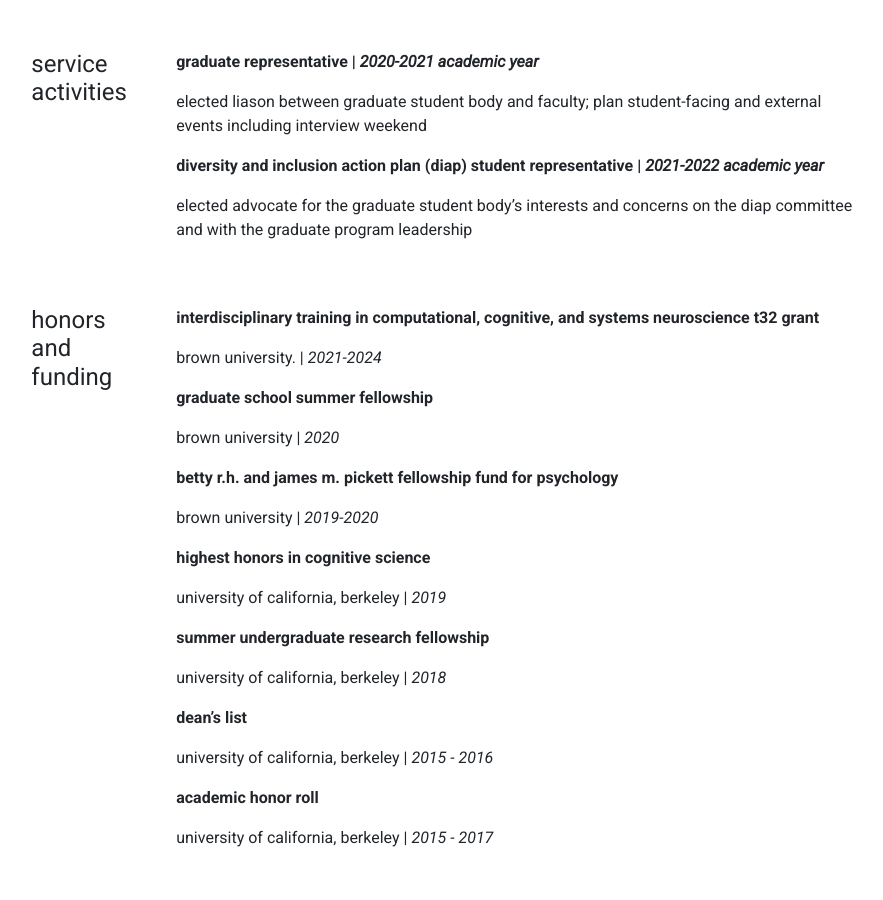
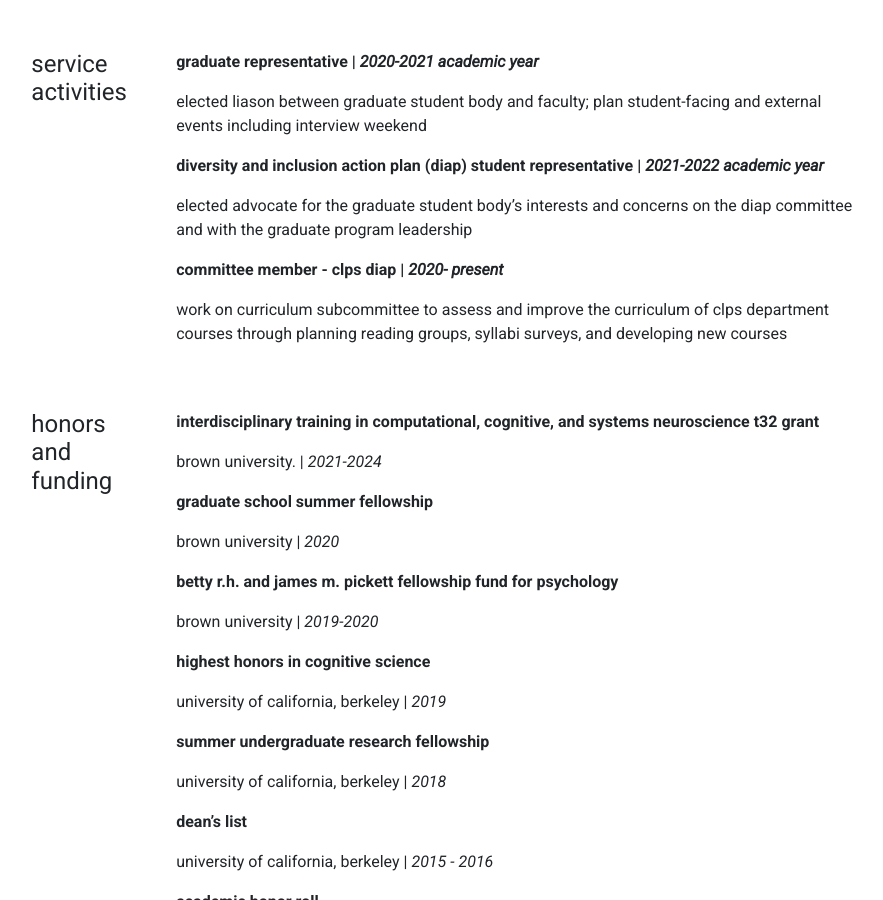
Before and after one commit to haleyk/haleyk.github.io, a Jekyll site: the page built from cv.md, in a window 1280 px wide and 900 px high, scrolled down 1934 px. Shown: the whole window, without its empty margins (198-1081 px from the left). Built offline with Jekyll 4.4.1, drawn with Linux system fonts in a browser that asks for light colours.

Commit message:
Update service.yml

```diff
--- a/_data/cv/service.yml
+++ b/_data/cv/service.yml
@@ -5,3 +5,7 @@
 - title: 'diversity and inclusion action plan (diap) student representative'
   description: 'elected advocate for the graduate student body’s interests and concerns on the diap committee and with the graduate program leadership'
   year: '2021-2022 academic year'
+
+- title: 'committee member - clps diap'
+  year: '2020- present'
+  description: 'work on curriculum subcommittee to assess and improve the curriculum of clps department courses through planning reading groups, syllabi surveys, and developing new courses'
```
